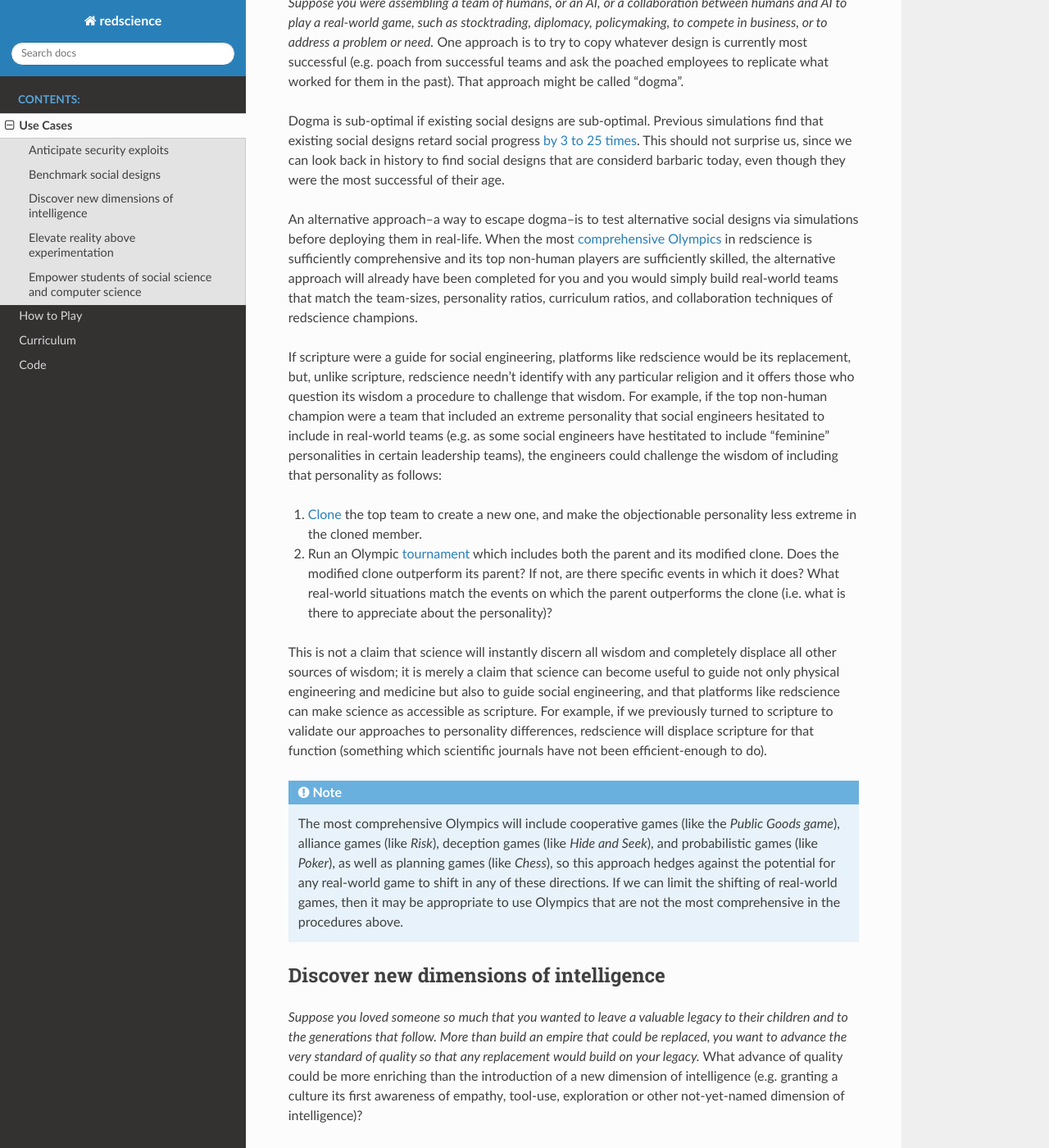
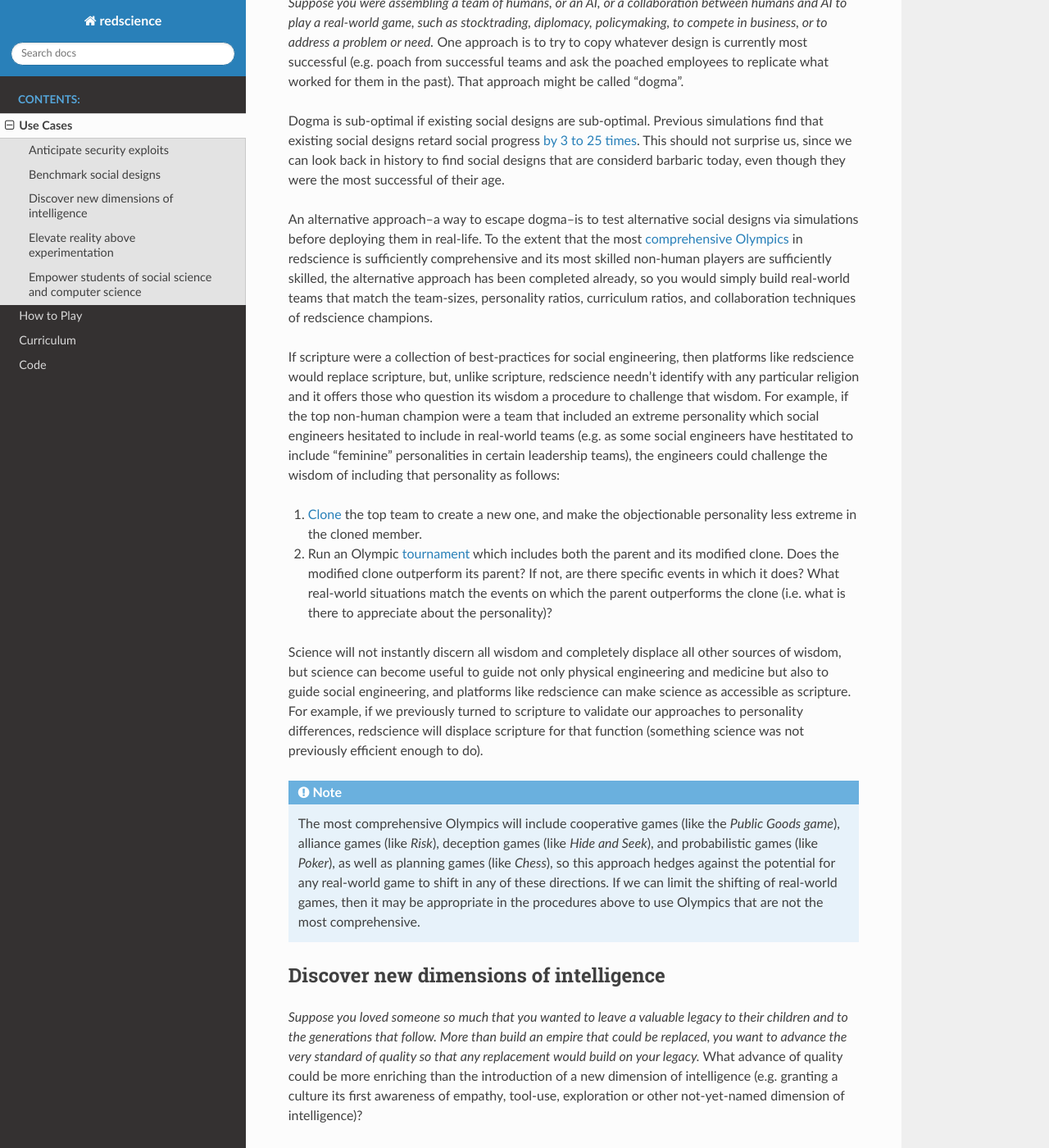
Before and after one commit to ChrisSantosLang/redscience, a Sphinx documentation site: the page built from docs/source/usecases.rst, in a window 1280 px wide and 1400 px high, scrolled down 1682 px. Shown: the whole window at 82% size. Built offline with Sphinx 7.4.7 and the Read the Docs theme 2.0.0, drawn with Linux system fonts in a browser that asks for light colours; some of the changed text lies outside the part shown.

Commit message:
Update usecases.rst

```diff
--- a/docs/source/usecases.rst
+++ b/docs/source/usecases.rst
@@ -88,20 +88,20 @@
 
 An alternative approach--a way to escape dogma--is to test alternative
 social designs via simulations before deploying them in real-life.
-When the most :doc:`comprehensive Olympics <tournament>` in redscience is
-sufficiently comprehensive and its top non-human players are sufficiently
-skilled, the alternative approach will already have been completed for you
-and you would simply build real-world teams that match the team-sizes, personality
+To the extent that the most :doc:`comprehensive Olympics <tournament>` in redscience
+is sufficiently comprehensive and its most skilled non-human players are
+sufficiently skilled, the alternative approach has been completed already,
+so you would simply build real-world teams that match the team-sizes, personality
 ratios, curriculum ratios, and collaboration techniques of redscience champions.
 
-If scripture were a guide for social engineering, platforms like redscience
-would be its replacement, but, unlike scripture, redscience needn't identify
-with any particular religion and it offers those who question its wisdom a
-procedure to challenge that wisdom. For example, if the top non-human champion
-were a team that included an extreme personality that social engineers hesitated
-to include in real-world teams (e.g. as some social engineers have hestitated to
-include "feminine" personalities in certain leadership teams), the engineers
-could challenge the wisdom of including that personality as follows:
+If scripture were a collection of best-practices for social engineering, then
+platforms like redscience would replace scripture, but, unlike scripture,
+redscience needn't identify with any particular religion and it offers those who
+question its wisdom a procedure to challenge that wisdom. For example, if the top
+non-human champion were a team that included an extreme personality which social
+engineers hesitated to include in real-world teams (e.g. as some social engineers
+have hestitated to include "feminine" personalities in certain leadership teams),
+the engineers could challenge the wisdom of including that personality as follows:
 
 #. :doc:`Clone <playerfactory>` the top team to create a new one, and make the
    objectionable personality less extreme in the cloned member.
@@ -111,14 +111,13 @@
    What real-world situations match the events on which the parent outperforms
    the clone (i.e. what is there to appreciate about the personality)?
 
-This is not a claim that science will instantly discern all wisdom
-and completely displace all other sources of wisdom; it is merely a
-claim that science can become useful to guide not only physical engineering
-and medicine but also to guide social engineering, and that platforms like
+Science will not instantly discern all wisdom and completely displace all
+other sources of wisdom, but science can become useful to guide not only physical
+engineering and medicine but also to guide social engineering, and platforms like
 redscience can make science as accessible as scripture. For example, if we
 previously turned to scripture to validate our approaches to personality
 differences, redscience will displace scripture for that function (something
-which scientific journals have not been efficient-enough to do).
+science was not previously efficient enough to do).
 
 .. Note:: The most comprehensive Olympics will include cooperative games
   (like the *Public Goods game*), alliance games (like *Risk*), deception
@@ -126,8 +125,8 @@
   as well as planning games (like *Chess*), so this approach
   hedges against the potential for any real-world game to
   shift in any of these directions. If we can limit the shifting of real-world
-  games, then it may be appropriate to use Olympics that are not the most
-  comprehensive in the procedures above.
+  games, then it may be appropriate in the procedures above to use Olympics that
+  are not the most comprehensive.
 
 
 Discover new dimensions of intelligence
@@ -163,14 +162,22 @@
 #. Use the **Comparison Tab** to confirm that swapping-in the new event makes
    the Olympics more comprehensive.
 
+.. Note:: This feature caters to a niche user group, since many people are
+  too busy establishing their security to worry about their legacy. Other game
+  platforms might be tempted to omit this feature and provide mere
+  escapism, self-development, or advantage in winning real-world games.
+  "What? Discover new dimensions of intelligence? Yeah, I'll let someone else
+  worry about that..." they might say.
+
+
 Elevate reality above experimentation
 -------------------------------------
 
 *Suppose our society were divided by competing systems of social norms.* For
 example, the best strategy in the *Volunteer* game depends upon prevailing
 social norms which happen to correspond to the real-world norms of "turn-taking"
-vs "caste system" (which sometimes manifests as racial discrimination). One way
-to resolve the real-world division might be to benchmark those norms in redscience:
+vs "caste system" (which sometimes manifests as racial discrimination). One could
+benchmark those norms in redscience:
 
 #. Copy the top-ranked *AI* for the *Volunteer* :doc:`game <game>` to a new
    *Universe* (but :doc:`do not copy its curriculum <playerfactory>`). Play a
@@ -196,7 +203,10 @@
 If we couldn’t run these experiments to our satisfaction in redscience,
 would we be doomed to spend our real lives serving as the subjects in
 such experiments (i.e. as pawns in a war between competing systems of
-norms)?
+norms)? It seems unlikely that *everyone* who runs such experiments will switch to
+whichever norm is destined to win, but the dignity of an informed loser is at least
+elevated compared to a loser who doesn't understand the situation.
+
 
 Empower students of social science and computer science
 -------------------------------------------------------
```
Also changed, not shown: other parts of docs/source/usecases.rst (+4 -4 lines).
